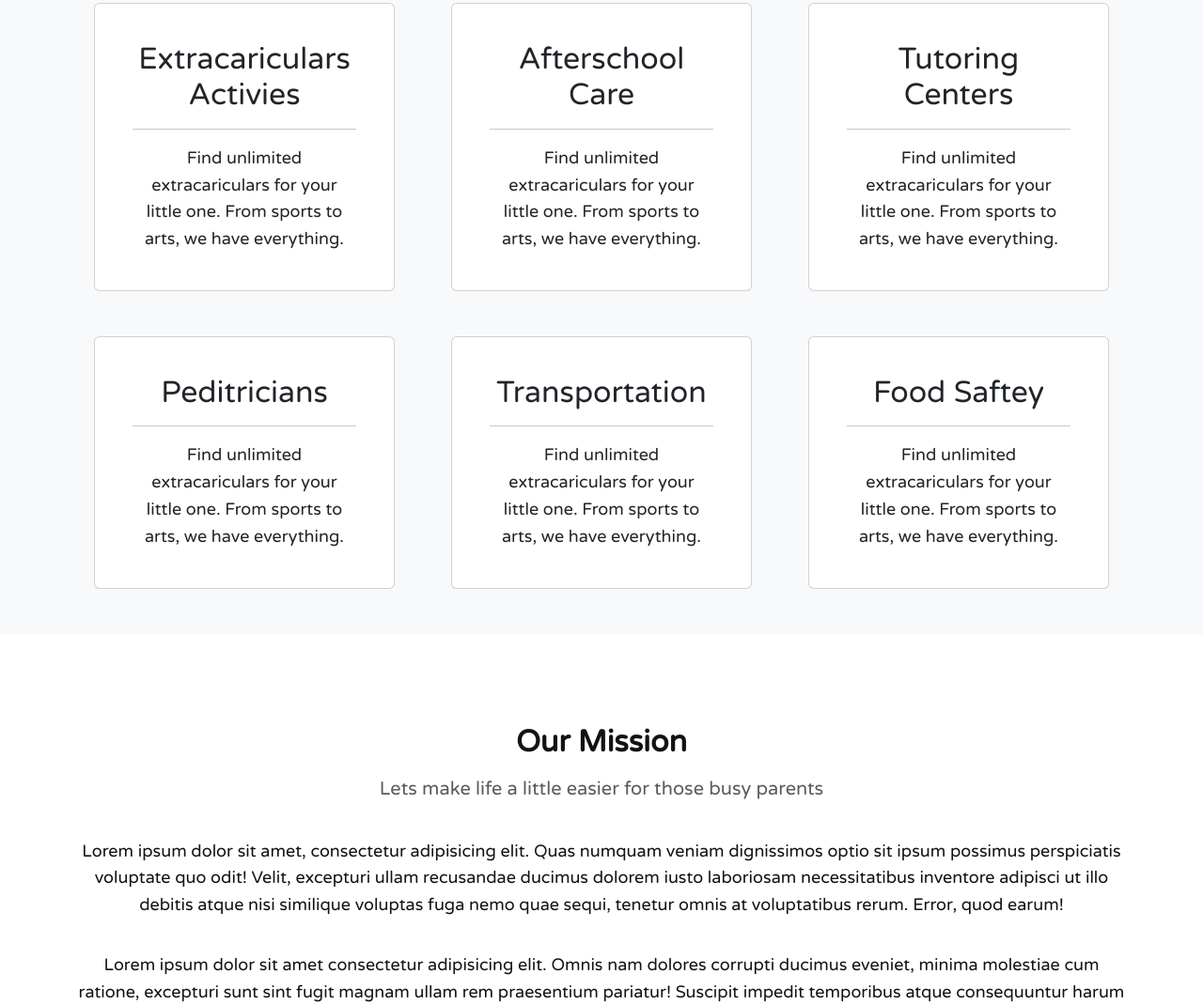
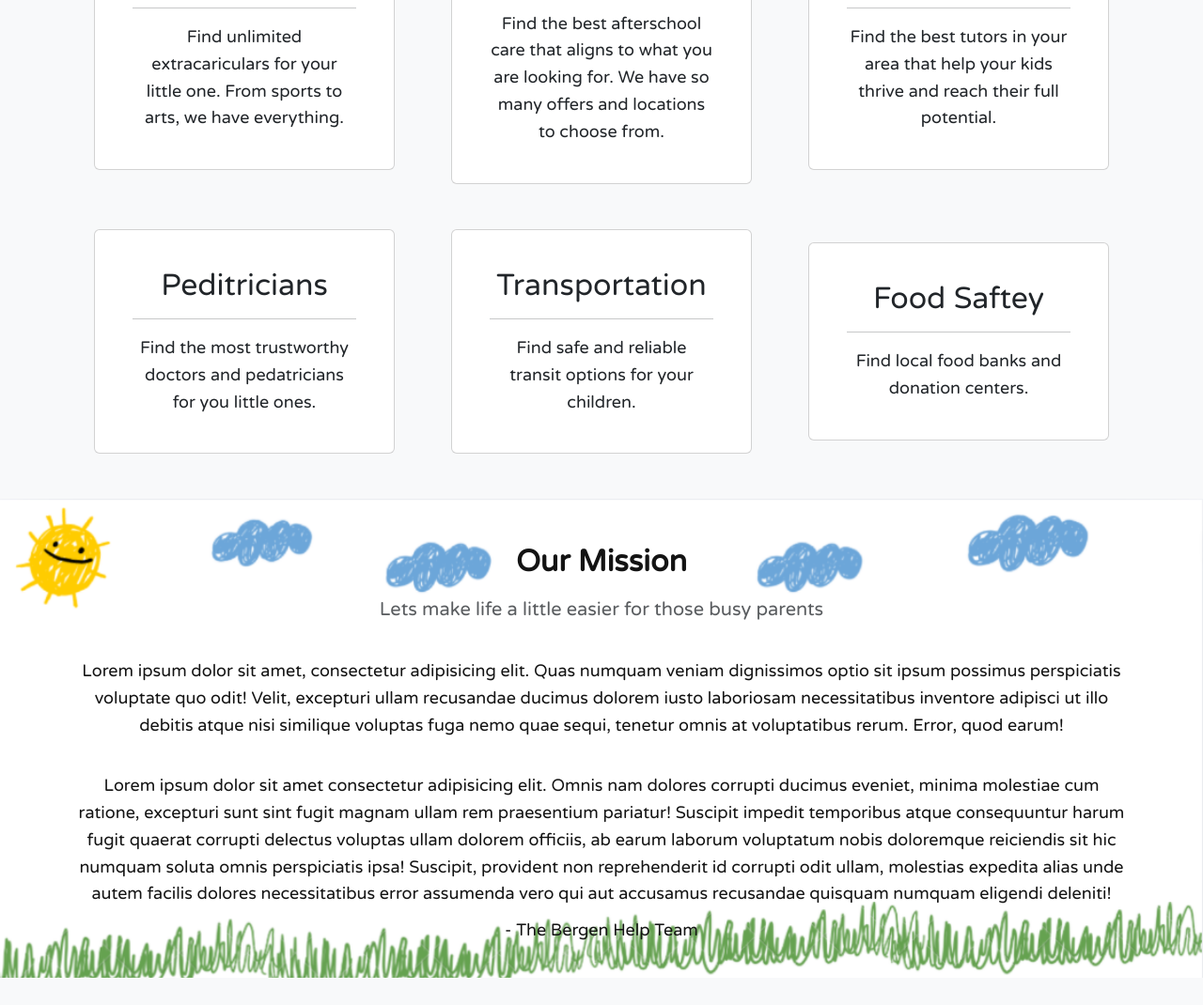
Before and after one commit to rithika-ran/TSA-Web-Design, a plain HTML site: page index.html in a window 1280 px wide. Shown: the part 902-1972 px from the top of the page at 94% size. Drawn offline with nearby package versions, Linux system fonts and the light colour scheme.

Commit message:
styling home page

```diff
--- a/index.html
+++ b/index.html
@@ -74,31 +74,24 @@
     <!-- home page -->
     <!-- brief welcome -->
 
-    <section id="home-page" class=" mt-3 ">
+    <section id="home-page" class="d-flex align-items-center background-image" style="height: 500px;">
         <div class="container-lg">
-            <div class="col-md-12 text-center text-md-start">
-                <h1 class="text-center">
-                    <div class="display-4 p-4">Bergen Help!</div>
-                    <div class=" pb-2 lead text-muted">For parents, kids, and everyone who needs help. (our moto) </div>
+            <div class="col-md-12 " style="transform: translateY(-15px);">
+                <h1 class=" text-white text-underline">
+                    <div class="display-3 bold p-4"><u>Bergen Help!</u></div>
+                    <div class="pb-2 bold lead" style="transform: translateX(25px);">Any resource, for all parents, at
+                        the tips of your fingers! </div>
                 </h1>
             </div>
-            <div class="col-sm-12 text-center d-none d-sm-block  ">
-                <span data-bs-placement="bottom" title="example logo for first page">
-                    <img class=" intro-img img-fluid" src="images/tsa example logo for intro.jpg"
-                        alt="temp. example logo">
-
-                </span>
-
         </div>
-        </div>
-
+    </section>
 
 
 
     <!-- resources + add a pop-out-->
     <!-- about: here is where all the links to the clubs, afterschool care, pedatricians...etc (don't mind the spelling) -->
     <!-- secondary-nav: sorting sections sepratly (ex. afterschool care, extracariculars, kid-friendly activies, health/doc) -->
-        <section class="bg-light mt-5">
+    <section class="bg-light">
         <div class="container-lg">
             <div class="text-center pt-5">
                 <h2>Resources</h2>
@@ -125,8 +118,8 @@
                     <div class="card-body">
                         <h5 class="card-title text-center h2">Afterschool Care</h5>
                         <hr>
-                            <p class="card-text text-center">Find unlimited extracariculars for your little one. From
-                                sports to arts, we have everything. </p>
+                        <p class="card-text text-center">Find the best afterschool care that aligns to what you are looking for. We have so many
+                            offers and locations to choose from. </p>
 
                     </div>
                 </div>
@@ -137,8 +130,7 @@
                     <div class="card-body">
                         <h5 class="card-title text-center h2">Tutoring Centers</h5>
                         <hr>
-                            <p class="card-text text-center">Find unlimited extracariculars for your little one. From
-                                sports to arts, we have everything. </p>
+                        <p class="card-text text-center">Find the best tutors in your area that help your kids thrive and reach their full potential. </p>
 
                     </div>
                 </div>
@@ -147,15 +139,14 @@
 
             </div>
 
-                <div class="row my-5 align-items-center justify-content-around pb-5">
+            <div class="row mt-5 align-items-center justify-content-around pb-5">
 
 
                 <div class="card p-4" style="width: 20rem;">
                     <div class="card-body">
                         <h5 class="card-title text-center h2">Peditricians </h5>
                         <hr>
-                            <p class="card-text text-center">Find unlimited extracariculars for your little one. From
-                                sports to arts, we have everything. </p>
+                        <p class="card-text text-center">Find the most trustworthy doctors and pedatricians for you little ones.</p>
 
                     </div>
                 </div>
@@ -165,8 +156,7 @@
                     <div class="card-body">
                         <h5 class="card-title text-center h2">Transportation</h5>
                         <hr>
-                            <p class="card-text text-center">Find unlimited extracariculars for your little one. From
-                                sports to arts, we have everything. </p>
+                        <p class="card-text text-center">Find safe and reliable transit options for your children.</p>
 
                     </div>
                 </div>
@@ -177,8 +167,7 @@
                     <div class="card-body">
                         <h5 class="card-title text-center h2">Food Saftey</h5>
                         <hr>
-                            <p class="card-text text-center">Find unlimited extracariculars for your little one. From
-                                sports to arts, we have everything. </p>
+                        <p class="card-text text-center">Find local food banks and donation centers. </p>
 
                     </div>
                 </div>
@@ -198,7 +187,7 @@
     <!-- our misson -->
     <!-- bg-mission-img -->
 
-        <section class=" mt-3 ">
+    <section class=" mission-bg-img">
         <div class="container-lg">
             <div class="col-md-12 text-center text-md-start">
                 <div class="text-center pt-5">
@@ -218,8 +207,8 @@
                         doloremque reiciendis sit hic numquam soluta omnis perspiciatis ipsa! Suscipit, provident
                         non reprehenderit id corrupti odit ullam, molestias expedita alias unde autem facilis
                         dolores necessitatibus error assumenda vero qui aut accusamus recusandae quisquam numquam
-                            eligendi deleniti maxime. Sint impedit quam mollitia inventore ipsum atque nihil
-                            praesentium. Earum quod, nisi fuga fugit exercitationem sapiente magni!</p>
+                        eligendi deleniti!</p>
+                        <p>- The Bergen Help Team</p>
                     <br>
                 </div>
 
@@ -231,9 +220,10 @@
 
 
         </div>
+    </section>
 
-            <section class="mt-5 bg-light">
-                    <div class="row my-5 align-items-flex-start justify-content-around py-5">
+    <section class=" bg-light">
+        <div class="row align-items-flex-start justify-content-around py-5">
 
 
             <div class="card" style="width: 18rem;">
@@ -261,15 +251,18 @@
             </div>
 
         </div>
+    <hr>
+    </section>
 
-                </section>
+
 
 
 
 
     <!-- footer  -->
 
-                    <footer class=" mb-0 bg-light d-flex flex-wrap justify-content-between align-items-center py-3 my-4 border-top">
+
+    <footer class=" mb-0 mt-0 bg-light d-flex flex-wrap justify-content-between align-items-center py-3 my-4">
         <p class="col-md-4 mb-0 text-body-secondary"> © 2026 Bergen Help, Inc</p>
         <a href="/"
             class="col-md-4 d-flex align-items-center justify-content-center link-body-emphasis text-decoration-none"
--- a/style.css
+++ b/style.css
@@ -85,9 +85,16 @@ header {
     width: 40rem;
 }
 
-.bg-mission-img {
-    background-image: __________;
+.background-image{
     background-size: cover;
-    background-position: center;
-    min-height: 300px;
+     background-position:center ;
+     background-repeat: no-repeat;
+     background-image: url(/images/Untitled\ design.png);
 }
+
+.mission-bg-img{
+    background-size: cover;
+     background-position: ;
+     background-repeat: no-repeat;
+     background-image: url(/images/Screenshot\ 2026-02-05\ 185156.png)
+}
```
Also changed, not shown: images/Screenshot 2026-02-05 185156.png (added), images/Untitled design.png (added), images/books row.jpg (deleted), images/tsa example logo for intro.jpg (deleted), images/tsa-kids.webp (deleted). Lines whose indentation alone changed are shown as unchanged.
